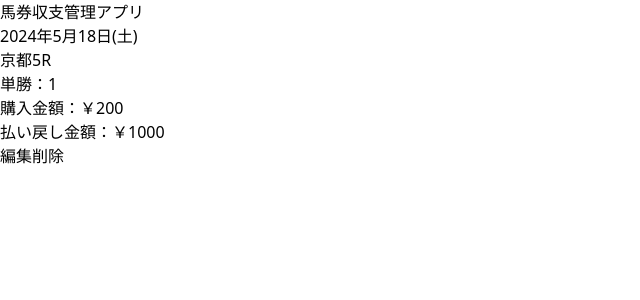
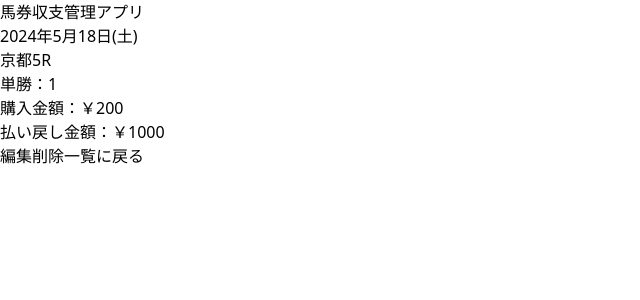
Before and after one commit to tukumo-n9/horse-racing-betting-ticket-manager, a React (Vite) app: page /tickets/1 in a window 1280 px wide. Shown: the top 300 px of the page, without its empty margins (0-640 px from the left). Built offline with nearby package versions, Linux system fonts and the light colour scheme.

Commit message:
#48 詳細ページに一覧に戻るボタンを追加

```diff
--- a/src/routes/Index.tsx
+++ b/src/routes/Index.tsx
@@ -5,7 +5,7 @@ export default function Index() {
   return (
     <>
       <Link to={`/add-ticket/`}>馬券を追加</Link>
-      <TicketsList />;
+      <TicketsList />
     </>
   );
 }
--- a/src/routes/SingleTicket.tsx
+++ b/src/routes/SingleTicket.tsx
@@ -39,6 +39,7 @@ export default function SingleTicket() {
       <p>払い戻し金額：￥{ticket.payout}</p>
       <Link to={`/tickets/${ticket.id}/edit`}>編集</Link>
       <button onClick={() => handleDelete(ticket.id)}>削除</button>
+      <Link to={"/"}>一覧に戻る</Link>
     </>
   );
 }
```
